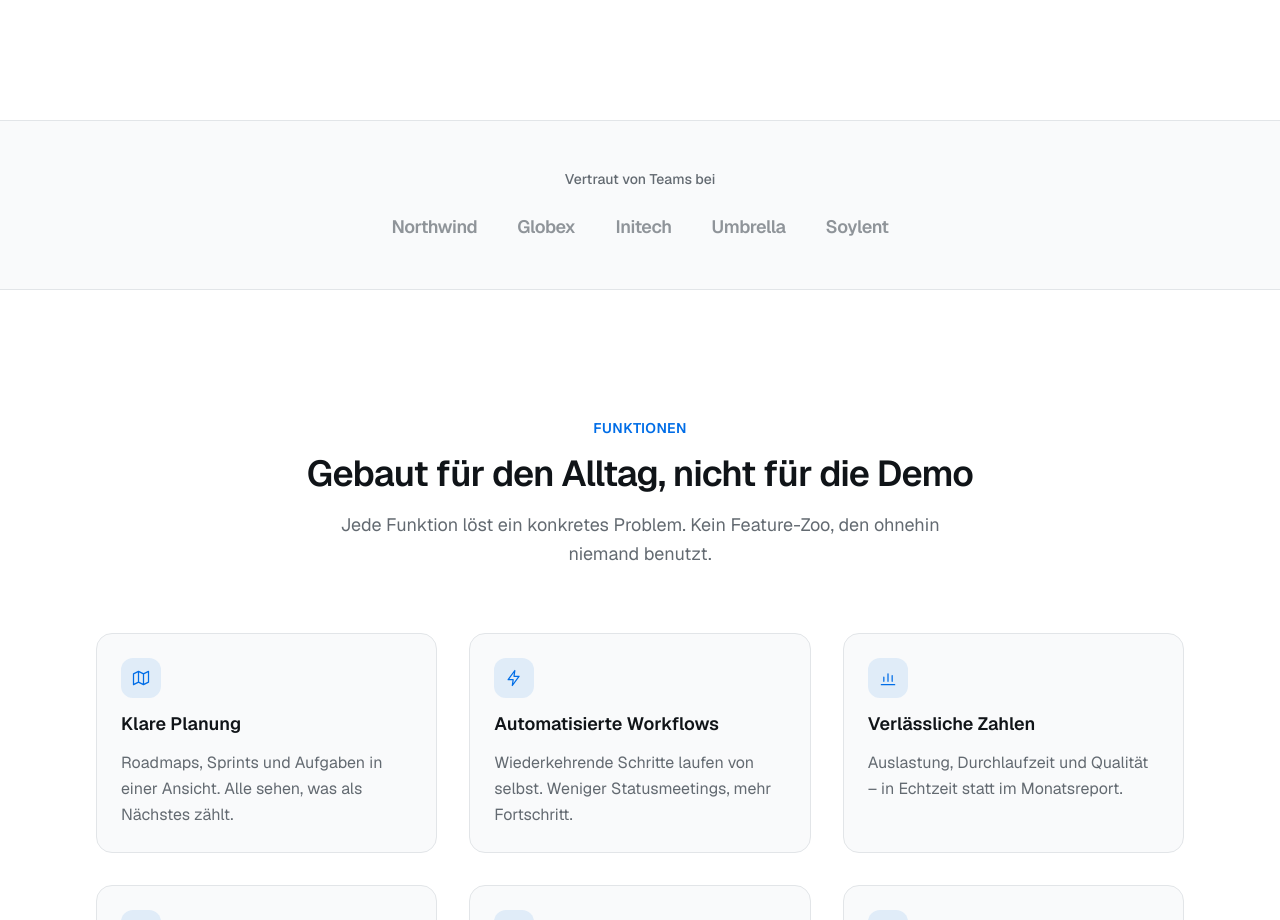
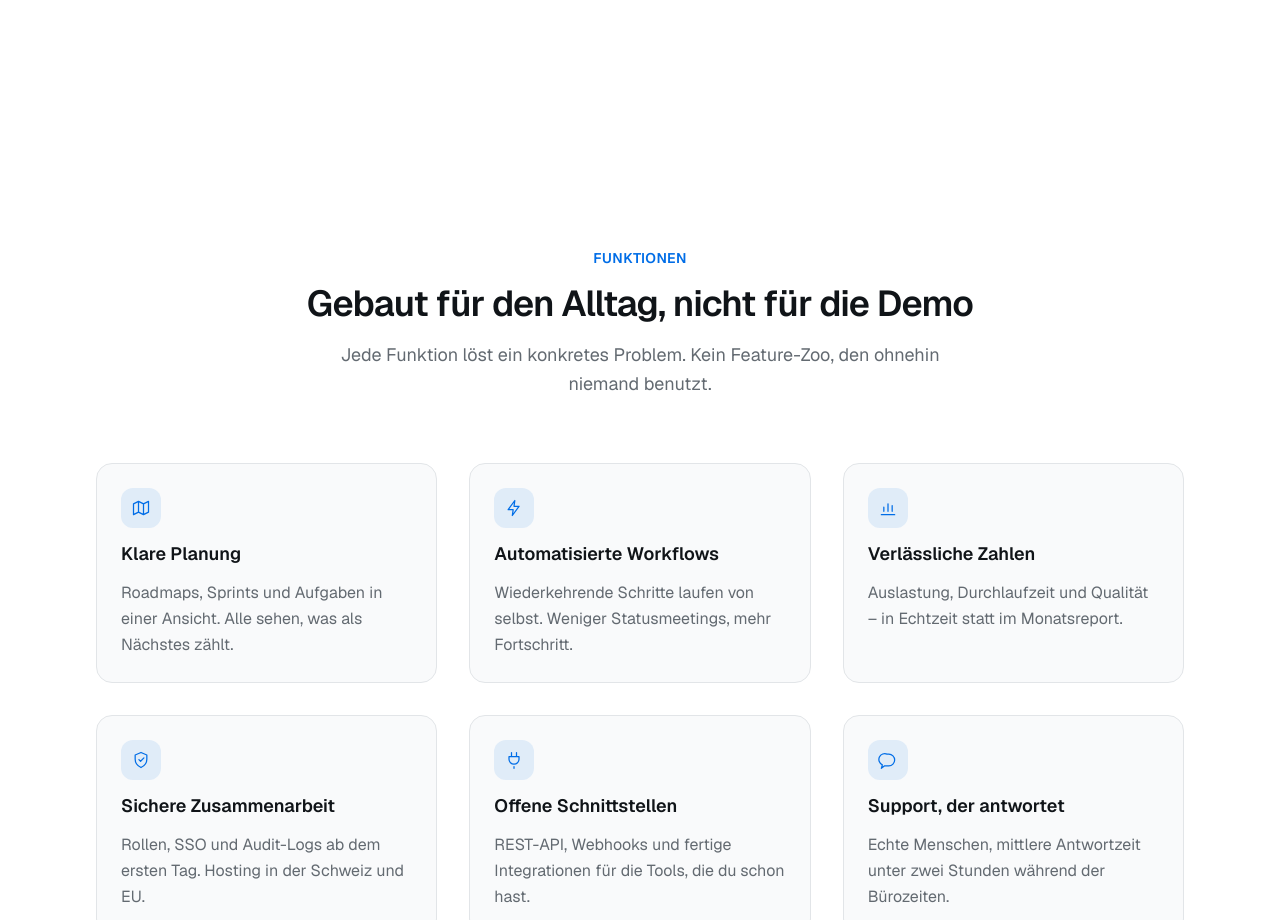
Before and after one commit to mrcldbrnr/marketing-page, a Next.js app: page / in a window 1280 px wide. Shown: the part 1140-2060 px from the top of the page. Built offline with nearby package versions, Linux system fonts and the light colour scheme; no server answers.

Commit message:
logobalken auf startseite entfernt

```diff
--- a/src/app/page.tsx
+++ b/src/app/page.tsx
@@ -1,5 +1,4 @@
 import { Hero } from "@/components/sections/hero";
-import { LogoCloud } from "@/components/sections/logo-cloud";
 import { Features } from "@/components/sections/features";
 import { Testimonials } from "@/components/sections/testimonials";
 import { Faq } from "@/components/sections/faq";
@@ -9,7 +8,6 @@ export default function HomePage() {
   return (
     <>
       <Hero />
-      <LogoCloud />
       <Features />
       <Testimonials />
       <Faq />
--- a/src/components/sections/logo-cloud.tsx
+++ /dev/null
@@ -1,20 +0,0 @@
-import { Container } from "@/components/ui/container";
-import { logos } from "@/content/landing";
-
-/** Social proof strip. Swap the text placeholders for real customer logos. */
-export function LogoCloud() {
-  return (
-    <section className="border-y border-border bg-surface py-12">
-      <Container>
-        <p className="text-center text-sm font-medium text-muted">{logos.title}</p>
-        <ul className="mt-6 flex flex-wrap items-center justify-center gap-x-10 gap-y-6">
-          {logos.items.map((name) => (
-            <li key={name} className="text-lg font-semibold tracking-tight text-muted opacity-70">
-              {name}
-            </li>
-          ))}
-        </ul>
-      </Container>
-    </section>
-  );
-}
--- a/src/content/landing.ts
+++ b/src/content/landing.ts
@@ -11,11 +11,6 @@ export const hero = {
   primaryCta: { label: "Kostenlos starten", href: "/kontakt" },
   secondaryCta: { label: "Funktionen ansehen", href: "#funktionen" },
   note: "Keine Kreditkarte nötig · 14 Tage testen",
-};
-
-export const logos = {
-  title: "Vertraut von Teams bei",
-  items: ["Northwind", "Globex", "Initech", "Umbrella", "Soylent"],
 };
 
 export const features = {
```
Also changed, not shown: 2 other files (tests, documents, lock files or other folders).
